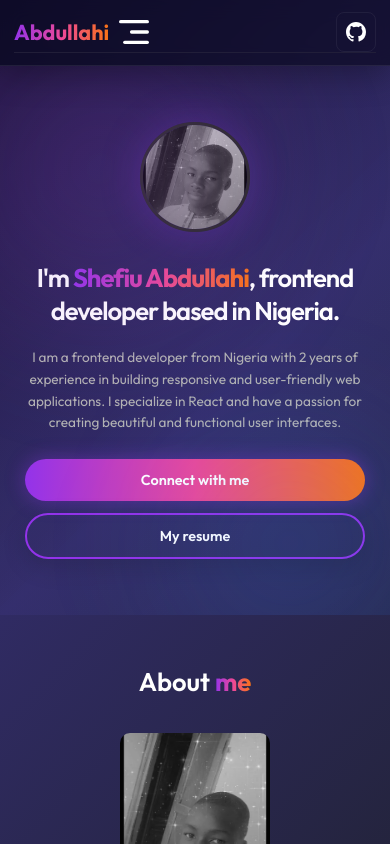
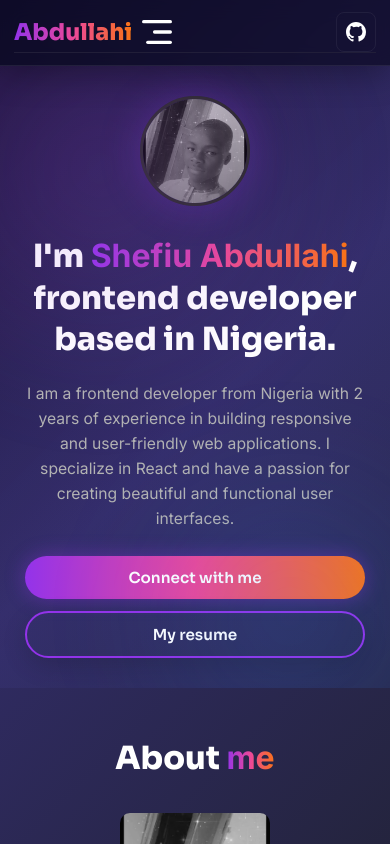
Before and after one commit to Adeola24688/portfolio-react, a React (Vite) app: page / in a window 390 px wide. Built offline with nearby package versions, Linux system fonts and the light colour scheme.

Commit message:
style: update typography with CSS variables and refine font-size and spacing across all components

```diff
--- a/src/About.css
+++ b/src/About.css
@@ -6,9 +6,10 @@
 
 .about-title {
   text-align: center;
-  font-size: 2.5rem;
+  font-family: var(--font-heading);
+  font-size: 3.35rem;
   margin-bottom: 60px;
-  font-weight: 600;
+  font-weight: 800;
 }
 
 .highlight {
@@ -43,7 +44,7 @@
 
 .about-text p {
   color: #b3b3b3;
-  font-size: 1.05rem;
+  font-size: 1.14rem;
   line-height: 1.8;
   margin-bottom: 25px;
 }
@@ -64,8 +65,8 @@
 
 .skill-name {
   color: #fff;
-  font-weight: 600;
-  font-size: 1rem;
+  font-weight: 700;
+  font-size: 1.05rem;
 }
 
 .skill-bar {
@@ -100,7 +101,8 @@
 }
 
 .stat h3 {
-  font-size: 2.5rem;
+  font-family: var(--font-heading);
+  font-size: 3rem;
   background: linear-gradient(90deg, #9333ea 0%, #ec4899 50%, #f97316 100%);
   -webkit-background-clip: text;
   -webkit-text-fill-color: transparent;
@@ -110,9 +112,9 @@
 
 .stat p {
   color: #b3b3b3;
-  font-size: 0.9rem;
+  font-size: 0.98rem;
   font-weight: 600;
-  letter-spacing: 1px;
+  letter-spacing: 0;
 }
 
 .divider {
@@ -134,7 +136,7 @@
   }
 
   .about-title {
-    font-size: 2.8rem;
+    font-size: 3rem;
     margin-bottom: 50px;
   }
 
@@ -163,7 +165,7 @@
   }
 
   .about-title {
-    font-size: 2rem;
+    font-size: 2.35rem;
     margin-bottom: 40px;
   }
 
@@ -177,12 +179,12 @@
   }
 
   .about-text p {
-    font-size: 0.95rem;
+    font-size: 1.02rem;
     line-height: 1.7;
   }
 
   .skill-name {
-    font-size: 0.9rem;
+    font-size: 0.98rem;
   }
 
   .about-stats {
@@ -191,11 +193,11 @@
   }
 
   .stat h3 {
-    font-size: 2rem;
+    font-size: 2.25rem;
   }
 
   .stat p {
-    font-size: 0.85rem;
+    font-size: 0.92rem;
   }
 }
 
@@ -205,7 +207,7 @@
   }
 
   .about-title {
-    font-size: 1.6rem;
+    font-size: 2rem;
     margin-bottom: 35px;
   }
 
@@ -216,7 +218,7 @@
   }
 
   .about-text p {
-    font-size: 0.85rem;
+    font-size: 0.96rem;
     line-height: 1.6;
   }
 
@@ -225,7 +227,7 @@
   }
 
   .skill-name {
-    font-size: 0.8rem;
+    font-size: 0.92rem;
   }
 
   .about-stats {
@@ -239,10 +241,10 @@
   }
 
   .stat h3 {
-    font-size: 1.8rem;
+    font-size: 2rem;
   }
 
   .stat p {
-    font-size: 0.8rem;
+    font-size: 0.9rem;
   }
 }
--- a/src/App.css
+++ b/src/App.css
@@ -5,7 +5,7 @@
 }
 
 body {
-  font-family: "Outfit", sans-serif;
+  font-family: var(--font-body);
   color: #fff;
 }
 
@@ -105,11 +105,12 @@ body {
 }
 
 .hero-title {
-  font-size: 3.5rem;
-  font-weight: 600;
-  line-height: 1.2;
+  font-family: var(--font-heading);
+  font-size: 4.25rem;
+  font-weight: 800;
+  line-height: 1.08;
   margin-bottom: 30px;
-  letter-spacing: -1px;
+  letter-spacing: 0;
 }
 
 .gradient-text {
@@ -121,7 +122,7 @@ body {
 }
 
 .hero-description {
-  font-size: 1.1rem;
+  font-size: 1.25rem;
   color: #b3b3b3;
   line-height: 1.8;
   margin-bottom: 40px;
@@ -138,14 +139,14 @@ body {
 }
 
 .btn {
-  padding: 14px 32px;
-  font-size: 1rem;
+  padding: 16px 36px;
+  font-size: 1.05rem;
   border: none;
   border-radius: 50px;
   cursor: pointer;
   font-weight: 600;
   transition: all 0.3s cubic-bezier(0.23, 1, 0.32, 1);
-  font-family: "Outfit", sans-serif;
+  font-family: var(--font-heading);
   box-shadow: 0 8px 24px rgba(0, 0, 0, 0.15);
 }
 
@@ -180,7 +181,7 @@ body {
   }
 
   .hero-title {
-    font-size: 3rem;
+    font-size: 3.5rem;
   }
 
   .hero-img {
@@ -196,7 +197,7 @@ body {
   }
 
   .hero-title {
-    font-size: 2.2rem;
+    font-size: 2.65rem;
     margin-bottom: 25px;
   }
 
@@ -207,7 +208,7 @@ body {
   }
 
   .hero-description {
-    font-size: 0.95rem;
+    font-size: 1.05rem;
     margin-bottom: 35px;
   }
 
@@ -220,8 +221,8 @@ body {
   .btn {
     width: 100%;
     max-width: 280px;
-    padding: 13px 28px;
-    font-size: 0.95rem;
+    padding: 14px 28px;
+    font-size: 1rem;
   }
 }
 
@@ -236,7 +237,7 @@ body {
   }
 
   .hero-title {
-    font-size: 1.6rem;
+    font-size: 2rem;
     line-height: 1.3;
     margin-bottom: 20px;
   }
@@ -249,7 +250,7 @@ body {
   }
 
   .hero-description {
-    font-size: 0.85rem;
+    font-size: 0.98rem;
     line-height: 1.6;
     margin-bottom: 25px;
   }
@@ -262,6 +263,6 @@ body {
     width: 100%;
     max-width: 100%;
     padding: 12px 24px;
-    font-size: 0.9rem;
+    font-size: 0.95rem;
   }
 }
--- a/src/Navbar.css
+++ b/src/Navbar.css
@@ -14,8 +14,8 @@
 }
 
 .logo {
-  font-size: 1.8rem;
-  font-weight: 700;
+  font-size: 2rem;
+  font-weight: 800;
   color: #fff;
   cursor: pointer;
   background: linear-gradient(90deg, #9333ea 0%, #ec4899 50%, #f97316 100%);
@@ -40,8 +40,8 @@
 .nav-menu a {
   text-decoration: none;
   color: #fff;
-  font-size: 1rem;
-  font-weight: 500;
+  font-size: 1.05rem;
+  font-weight: 600;
   position: relative;
   transition: color 0.3s ease;
 }
@@ -66,16 +66,16 @@
 }
 
 .nav-connect {
-  padding: 10px 24px;
+  padding: 12px 28px;
   background: linear-gradient(90deg, #9333ea 0%, #ec4899 50%, #f97316 100%);
   color: #fff;
   border: none;
   border-radius: 50px;
   cursor: pointer;
   font-weight: 600;
-  font-size: 0.95rem;
+  font-size: 1rem;
   transition: all 0.3s ease;
-  font-family: "Outfit", sans-serif;
+  font-family: var(--font-heading);
   box-shadow: 0 0 15px rgba(147, 51, 234, 0.3);
 }
 
@@ -126,7 +126,7 @@
   }
 
   .logo {
-    font-size: 1.6rem;
+    font-size: 1.7rem;
     white-space: nowrap;
   }
 
@@ -163,7 +163,7 @@
   }
 
   .nav-menu a {
-    font-size: 1.1rem;
+    font-size: 1.15rem;
   }
 
   .nav-actions {
@@ -183,7 +183,7 @@
   }
 
   .logo {
-    font-size: 1.35rem;
+    font-size: 1.45rem;
   }
 
   .nav-actions {
--- a/src/Portfolio.css
+++ b/src/Portfolio.css
@@ -6,14 +6,15 @@
 
 .portfolio-title {
   text-align: center;
-  font-size: 3.5rem;
+  font-family: var(--font-heading);
+  font-size: 3.9rem;
   margin-bottom: 80px;
-  font-weight: 700;
+  font-weight: 800;
   background: linear-gradient(135deg, #9d4edd 0%, #c77dff 50%, #3a86ff 100%);
   -webkit-background-clip: text;
   -webkit-text-fill-color: transparent;
   background-clip: text;
-  letter-spacing: -0.5px;
+  letter-spacing: 0;
 }
 
 .highlight {
@@ -86,8 +87,9 @@
 }
 
 .portfolio-overlay h3 {
-  font-size: 1.5rem;
-  font-weight: 600;
+  font-family: var(--font-heading);
+  font-size: 1.7rem;
+  font-weight: 800;
   color: #fff;
 }
 
@@ -114,7 +116,7 @@
   }
 
   .portfolio-title {
-    font-size: 2.8rem;
+    font-size: 3rem;
     margin-bottom: 60px;
   }
 }
@@ -131,12 +133,12 @@
   }
 
   .portfolio-title {
-    font-size: 2rem;
+    font-size: 2.35rem;
     margin-bottom: 50px;
   }
 
   .portfolio-overlay h3 {
-    font-size: 1.2rem;
+    font-size: 1.35rem;
   }
 }
 
@@ -150,7 +152,7 @@
   }
 
   .portfolio-title {
-    font-size: 1.5rem;
+    font-size: 2rem;
     margin-bottom: 40px;
   }
 
@@ -160,6 +162,6 @@
   }
 
   .portfolio-overlay h3 {
-    font-size: 1rem;
+    font-size: 1.15rem;
   }
 }
--- a/src/Services.css
+++ b/src/Services.css
@@ -6,14 +6,15 @@
 
 .services-title {
   text-align: center;
-  font-size: 3.5rem;
+  font-family: var(--font-heading);
+  font-size: 3.9rem;
   margin-bottom: 80px;
-  font-weight: 700;
+  font-weight: 800;
   background: linear-gradient(135deg, #9d4edd 0%, #c77dff 50%, #3a86ff 100%);
   -webkit-background-clip: text;
   -webkit-text-fill-color: transparent;
   background-clip: text;
-  letter-spacing: -0.5px;
+  letter-spacing: 0;
 }
 
 .highlight {
@@ -29,7 +30,8 @@
   color: #bfbfbf;
   max-width: 900px;
   margin: 0 auto 40px auto;
-  font-size: 1.05rem;
+  font-size: 1.15rem;
+  line-height: 1.75;
 }
 
 /* services grid (three columns desktop) */
@@ -66,26 +68,28 @@
   color: #9d4edd;
   font-weight: 800;
   margin-bottom: 8px;
-  font-size: 0.9rem;
+  font-size: 0.98rem;
   opacity: 0.8;
 }
 .service-title {
   color: #c77dff;
-  font-size: 1.15rem;
+  font-family: var(--font-heading);
+  font-size: 1.3rem;
   margin: 6px 0 12px 0;
   font-weight: 700;
-  letter-spacing: -0.3px;
+  letter-spacing: 0;
 }
 .service-desc {
   color: #bfbfbf;
   line-height: 1.7;
-  font-size: 0.95rem;
+  font-size: 1.02rem;
 }
 .read-more {
   display: inline-block;
   margin-top: 14px;
   color: #fff;
   font-weight: 700;
+  font-family: var(--font-heading);
   text-decoration: none;
 }
 .read-more .arrow {
@@ -169,11 +173,11 @@
 
 .stack-label {
   margin-top: 12px;
-  font-size: 13px;
+  font-size: 0.9rem;
   color: rgba(255, 255, 255, 0.78);
   text-align: center;
   font-weight: 700;
-  letter-spacing: 0.4px;
+  letter-spacing: 0;
 }
 
 /* Responsive */
@@ -190,7 +194,7 @@
   }
 
   .services-title {
-    font-size: 2.8rem;
+    font-size: 3rem;
     margin-bottom: 60px;
   }
 
@@ -206,11 +210,11 @@
   }
 
   .service-title {
-    font-size: 1.1rem;
+    font-size: 1.22rem;
   }
 
   .service-desc {
-    font-size: 0.9rem;
+    font-size: 0.98rem;
   }
 }
 
@@ -220,7 +224,7 @@
   }
 
   .services-title {
-    font-size: 2.2rem;
+    font-size: 2.35rem;
     margin-bottom: 50px;
   }
 
@@ -237,17 +241,17 @@
   }
 
   .service-number {
-    font-size: 0.8rem;
+    font-size: 0.92rem;
     margin-bottom: 6px;
   }
 
   .service-title {
-    font-size: 1rem;
+    font-size: 1.12rem;
     margin: 4px 0 10px 0;
   }
 
   .service-desc {
-    font-size: 0.85rem;
+    font-size: 0.95rem;
     line-height: 1.6;
   }
 }
--- a/src/index.css
+++ b/src/index.css
@@ -1,4 +1,4 @@
-@import url("https://fonts.googleapis.com/css2?family=Outfit:wght@300;400;500;600;700&display=swap");
+@import url("https://fonts.googleapis.com/css2?family=Inter:wght@400;500;600;700;800&family=Sora:wght@500;600;700;800&display=swap");
 
 * {
   margin: 0;
@@ -10,12 +10,16 @@ html,
 body {
   width: 100%;
   height: 100%;
-  font-family: "Outfit", sans-serif;
+  font-family: "Inter", system-ui, -apple-system, BlinkMacSystemFont, "Segoe UI", sans-serif;
   background: linear-gradient(135deg, #0f0c29 0%, #302b63 50%, #24243e 100%);
   background-attachment: fixed;
   color: #fff;
   overflow-x: hidden;
   scroll-behavior: smooth;
+  font-size: 17px;
+  text-rendering: optimizeLegibility;
+  -webkit-font-smoothing: antialiased;
+  -moz-osx-font-smoothing: grayscale;
 }
 
 #root {
@@ -32,6 +36,38 @@ body {
   --border-color: rgba(255, 255, 255, 0.08);
   --text-primary: #ffffff;
   --text-secondary: #b8b8b8;
+  --font-heading: "Sora", "Inter", system-ui, sans-serif;
+  --font-body: "Inter", system-ui, -apple-system, BlinkMacSystemFont, "Segoe UI", sans-serif;
+}
+
+h1,
+h2,
+h3,
+h4,
+h5,
+h6,
+button,
+input,
+textarea,
+select,
+.logo,
+.footer-logo {
+  font-family: var(--font-heading);
+}
+
+p,
+a,
+li,
+label,
+span {
+  font-family: var(--font-body);
+}
+
+@media (max-width: 768px) {
+  html,
+  body {
+    font-size: 16px;
+  }
 }
 
 /* Smooth scrollbar */
```
Also changed, not shown: src/Contact.css (+28 -26 lines), src/Footer.css (+19 -19 lines).
